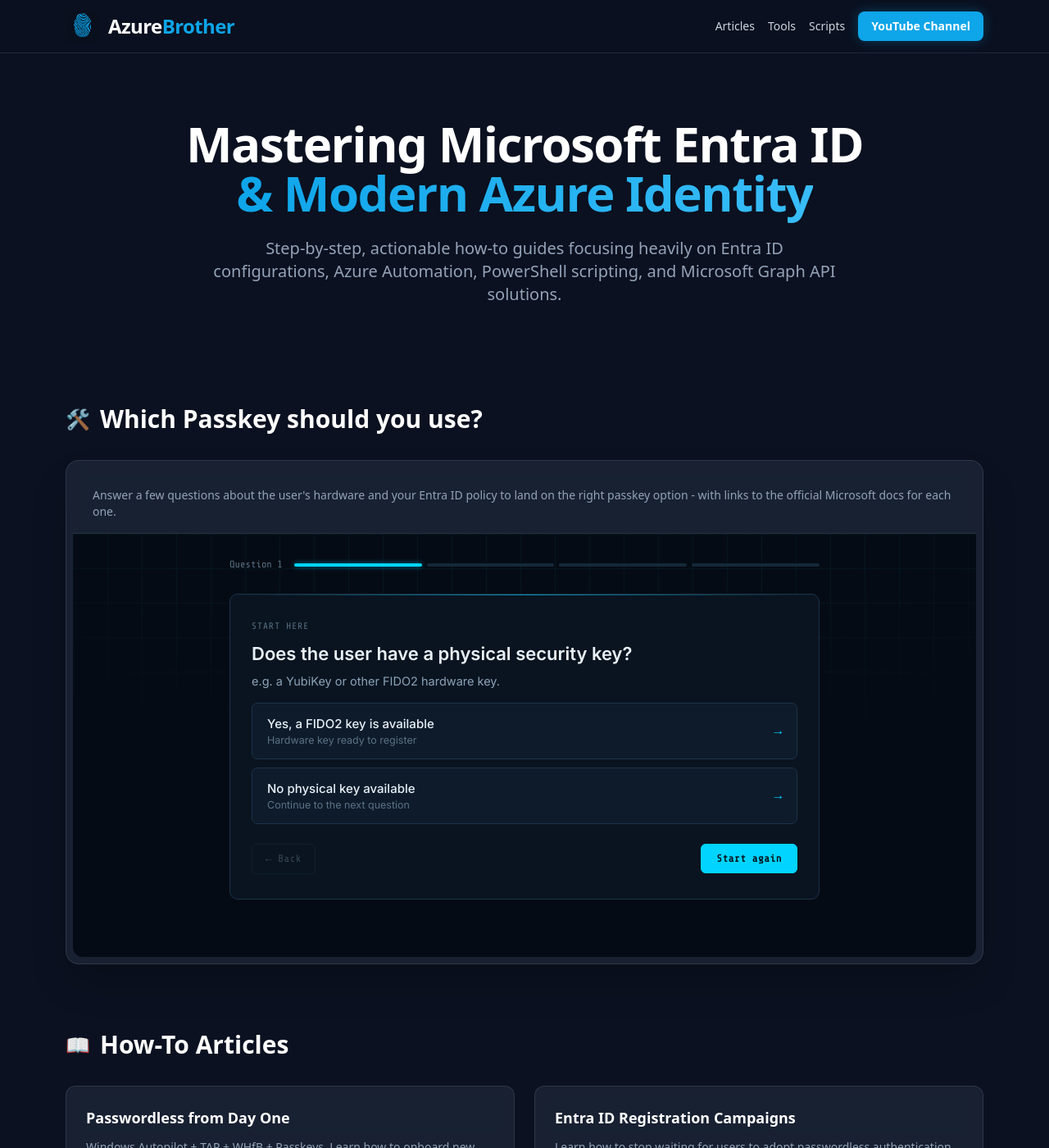
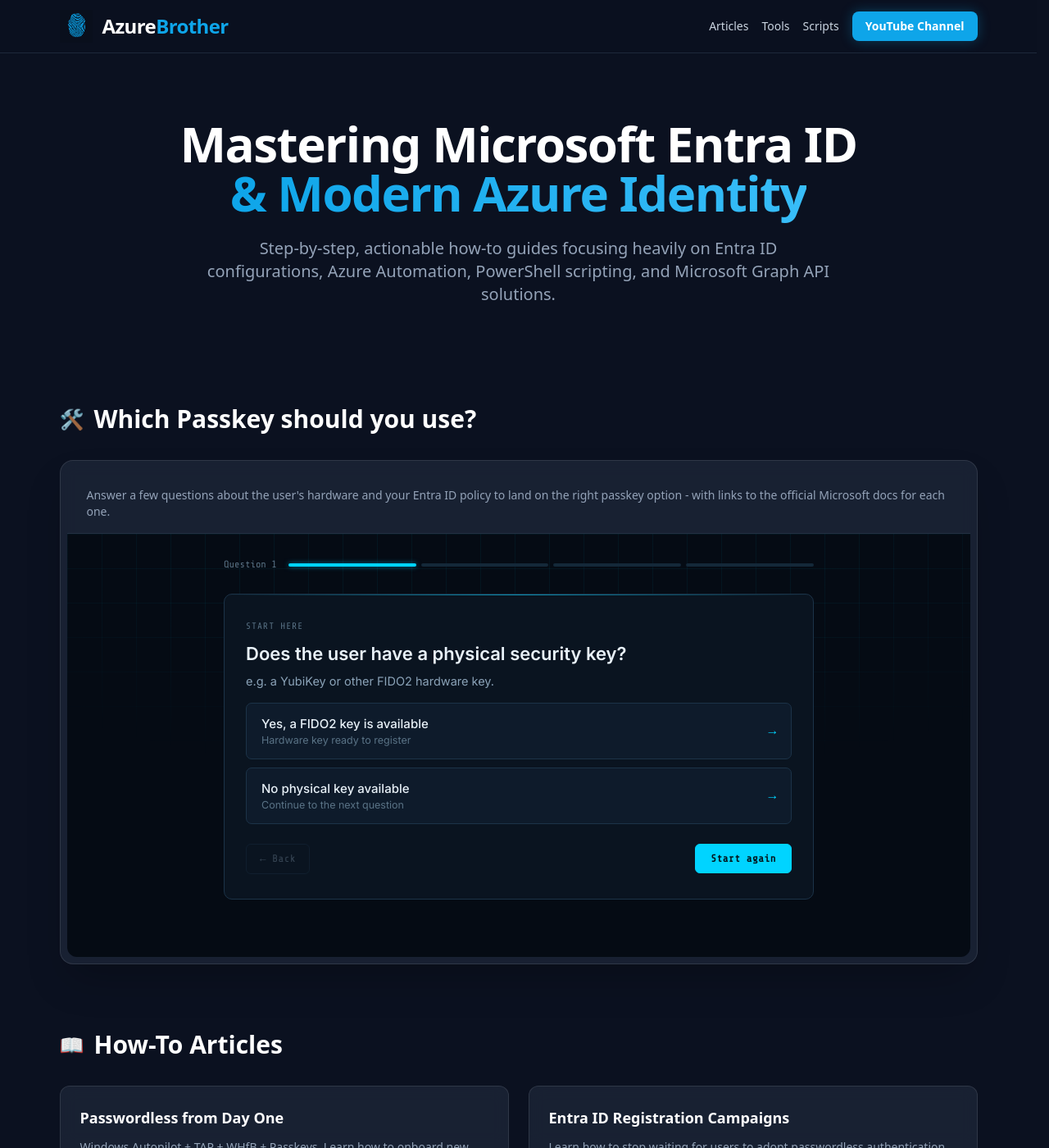
Before and after one commit to AzureBrother/AzureBrother.github.io, a Jekyll site: the page index.html, which Jekyll copies as it is, in a window 1280 px wide and 1400 px high. Shown: the whole window at 82% size. Built offline with Jekyll 4.4.1, drawn with Linux system fonts in a browser that asks for light colours; nearby versions of some CDN libraries.

Commit message:
Add scrollbar-gutter style and update iframe styles

```diff
--- a/index.html
+++ b/index.html
@@ -22,6 +22,7 @@
         }
     </script>
     <style>
+        html { scrollbar-gutter: stable; }
         body { font-family: ui-sans-serif, system-ui, -apple-system, BlinkMacSystemFont, "Segoe UI", Roboto, "Helvetica Neue", Arial, sans-serif; }
         .glass-card { background: rgba(30, 41, 59, 0.7); backdrop-filter: blur(10px); border: 1px solid rgba(255, 255, 255, 0.1); }
         .glass-card:hover { border-color: #0ea5e9; transform: translateY(-2px); transition: all 0.3s ease; }
@@ -74,14 +75,16 @@
                     <p class="text-sm text-slate-400">Answer a few questions about the user's hardware and your Entra ID policy to land on the right passkey option - with links to the official Microsoft docs for each one.</p>
                 </div>
                 <!-- Height starts at a sane default and is then driven by postMessage from the iframe itself.
-                     The transition smooths that resize so it reads as a gentle reflow rather than a jump. -->
+                     The transition smooths that resize so it reads as a gentle reflow rather than a jump.
+                     scrolling="no" + overflow:hidden stop the iframe's own scrollbar from flashing mid-transition. -->
                 <iframe
                     id="passkeyFlow"
                     src="./tools/passkey-flow.html"
                     title="Entra ID passkey decision flow"
                     loading="lazy"
+                    scrolling="no"
                     class="w-full rounded-b-xl"
-                    style="border:none; height:500px; transition:height 0.25s ease-out; display:block;">
+                    style="border:none; height:500px; overflow:hidden; transition:height 0.25s ease-out; display:block;">
                 </iframe>
             </div>
         </section>
```
